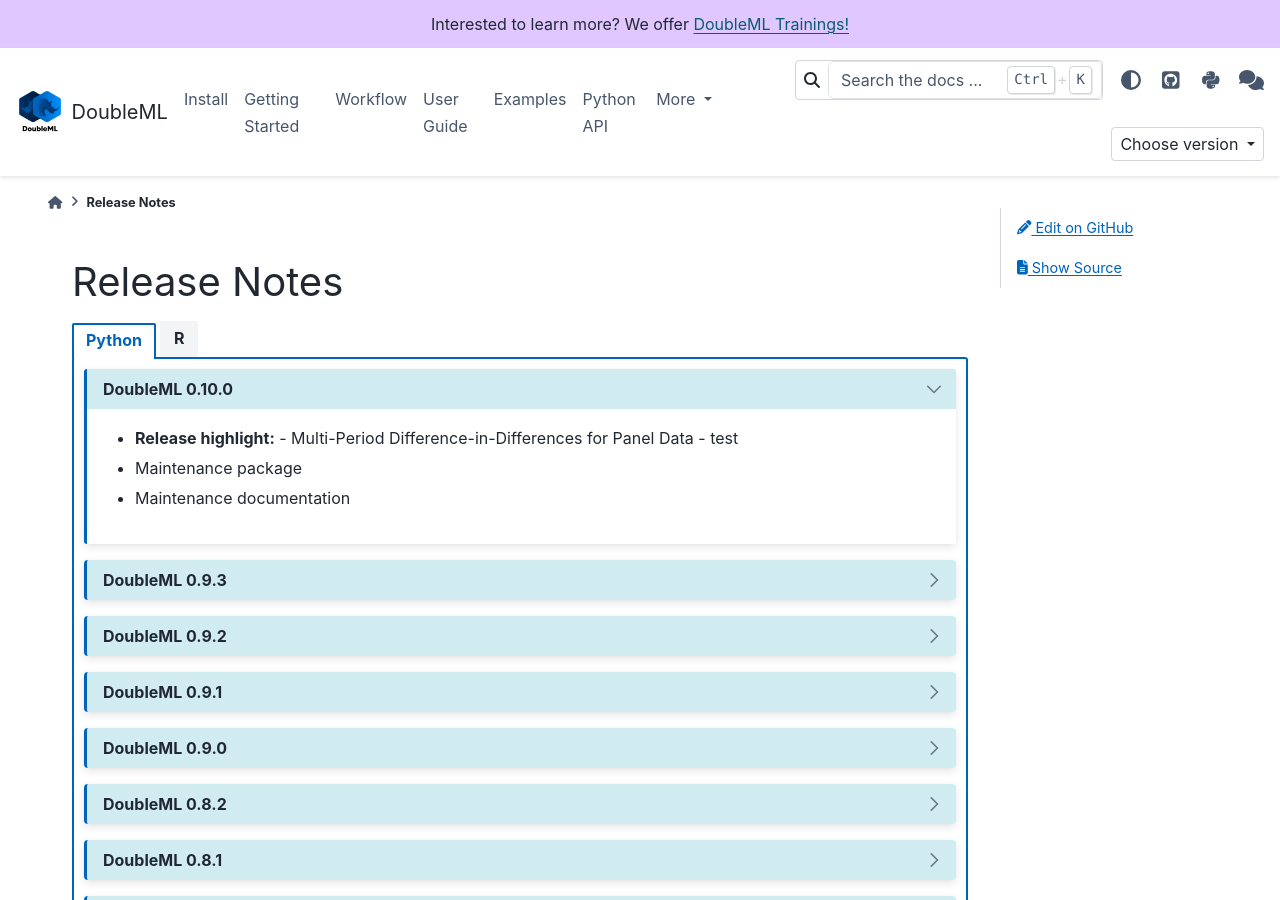
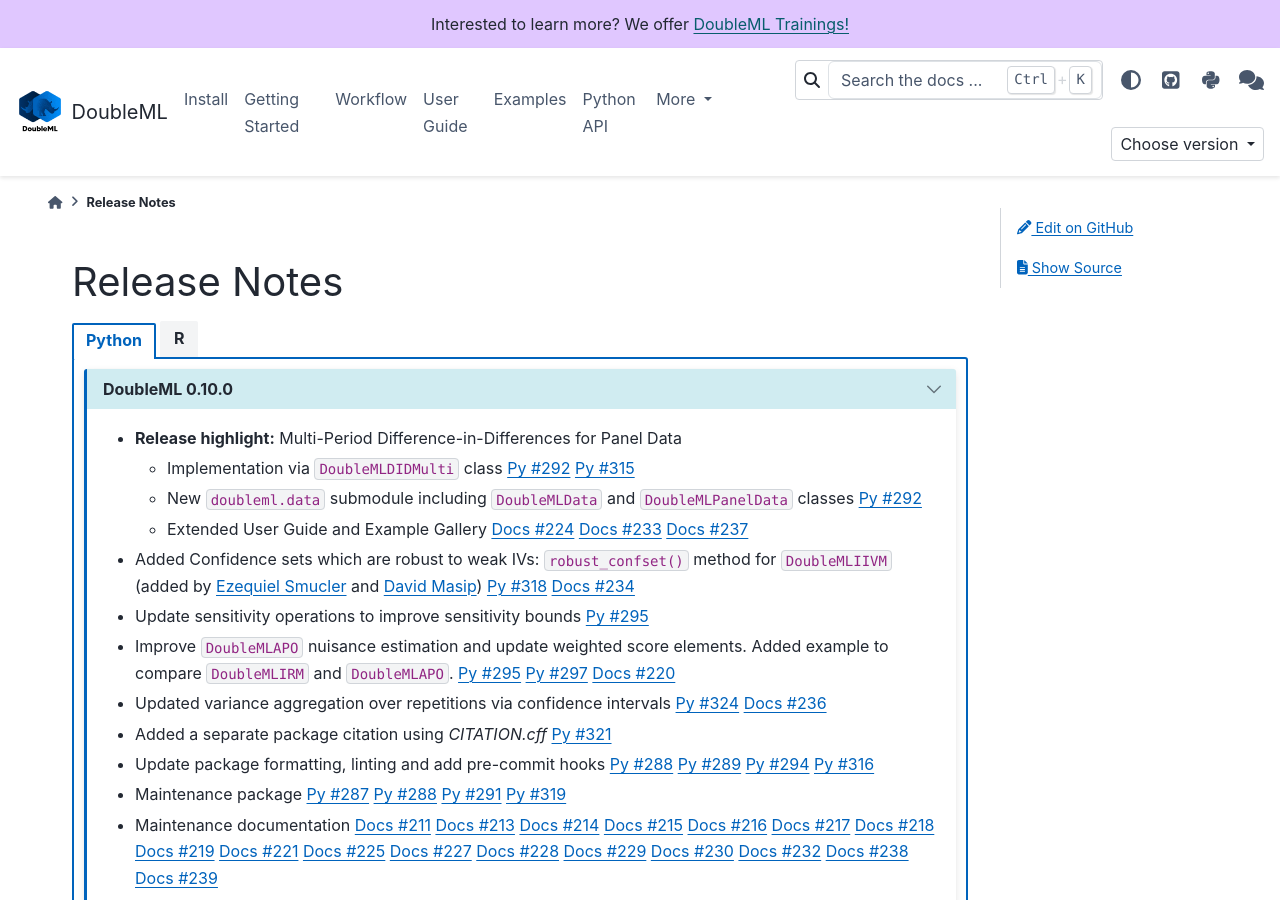
Before and after one commit to DoubleML/doubleml-docs, a Sphinx documentation site: the page built from doc/release/release.rst, in a window 1280 px wide and 900 px high. Built offline with Sphinx 7.4.7 and the PyData theme 0.15.4, drawn with Linux system fonts in a browser that asks for light colours; the version number could not be read and is left out.

Commit message:
add release notes

```diff
--- a/doc/release/release.rst
+++ b/doc/release/release.rst
@@ -11,13 +11,69 @@
       :class-title: sd-bg-primary sd-font-weight-bold
       :open:
 
-      - **Release highlight:**
-        - Multi-Period Difference-in-Differences for Panel Data
-        - test
+      - **Release highlight:** Multi-Period Difference-in-Differences for Panel Data
+
+        - Implementation via ``DoubleMLDIDMulti`` class
+          `Py #292 <https://github.com/DoubleML/doubleml-for-py/pull/292>`_
+          `Py #315 <https://github.com/DoubleML/doubleml-for-py/pull/315>`_
+        - New ``doubleml.data`` submodule including ``DoubleMLData`` and ``DoubleMLPanelData`` classes
+          `Py #292 <https://github.com/DoubleML/doubleml-for-py/pull/292>`_
+        - Extended User Guide and Example Gallery
+          `Docs #224 <https://github.com/DoubleML/doubleml-docs/pull/224>`_
+          `Docs #233 <https://github.com/DoubleML/doubleml-docs/pull/233>`_
+          `Docs #237 <https://github.com/DoubleML/doubleml-docs/pull/237>`_
+
+      - Added Confidence sets which are robust to weak IVs: ``robust_confset()`` method for ``DoubleMLIIVM``
+        (added by `Ezequiel Smucler <https://github.com/esmucler>`_ and `David Masip <https://github.com/david26694>`_)
+        `Py #318 <https://github.com/DoubleML/doubleml-for-py/pull/318>`_
+        `Docs #234 <https://github.com/DoubleML/doubleml-docs/pull/234>`_
+
+      - Update sensitivity operations to improve sensitivity bounds
+        `Py #295 <https://github.com/DoubleML/doubleml-for-py/pull/295>`_
+
+      - Improve ``DoubleMLAPO`` nuisance estimation and update weighted score elements.
+        Added example to compare ``DoubleMLIRM`` and ``DoubleMLAPO``.
+        `Py #295 <https://github.com/DoubleML/doubleml-for-py/pull/295>`_
+        `Py #297 <https://github.com/DoubleML/doubleml-for-py/pull/297>`_
+        `Docs #220 <https://github.com/DoubleML/doubleml-docs/pull/220>`_
+
+      - Updated variance aggregation over repetitions via confidence intervals
+        `Py #324 <https://github.com/DoubleML/doubleml-for-py/pull/324>`_
+        `Docs #236 <https://github.com/DoubleML/doubleml-docs/pull/236>`_
+
+      - Added a separate package citation using `CITATION.cff`
+        `Py #321 <https://github.com/DoubleML/doubleml-for-py/pull/321>`_
+
+      - Update package formatting, linting and add pre-commit hooks
+        `Py #288 <https://github.com/DoubleML/doubleml-for-py/pull/288>`_
+        `Py #289 <https://github.com/DoubleML/doubleml-for-py/pull/289>`_
+        `Py #294 <https://github.com/DoubleML/doubleml-for-py/pull/294>`_
+        `Py #316 <https://github.com/DoubleML/doubleml-for-py/pull/316>`_
 
       - Maintenance package
+        `Py #287 <https://github.com/DoubleML/doubleml-for-py/pull/287>`_
+        `Py #288 <https://github.com/DoubleML/doubleml-for-py/pull/288>`_
+        `Py #291 <https://github.com/DoubleML/doubleml-for-py/pull/291>`_
+        `Py #319 <https://github.com/DoubleML/doubleml-for-py/pull/319>`_
 
       - Maintenance documentation
+        `Docs #211 <https://github.com/DoubleML/doubleml-docs/pull/211>`_
+        `Docs #213 <https://github.com/DoubleML/doubleml-docs/pull/213>`_
+        `Docs #214 <https://github.com/DoubleML/doubleml-docs/pull/214>`_
+        `Docs #215 <https://github.com/DoubleML/doubleml-docs/pull/215>`_
+        `Docs #216 <https://github.com/DoubleML/doubleml-docs/pull/216>`_
+        `Docs #217 <https://github.com/DoubleML/doubleml-docs/pull/217>`_
+        `Docs #218 <https://github.com/DoubleML/doubleml-docs/pull/218>`_
+        `Docs #219 <https://github.com/DoubleML/doubleml-docs/pull/219>`_
+        `Docs #221 <https://github.com/DoubleML/doubleml-docs/pull/221>`_
+        `Docs #225 <https://github.com/DoubleML/doubleml-docs/pull/225>`_
+        `Docs #227 <https://github.com/DoubleML/doubleml-docs/pull/227>`_
+        `Docs #228 <https://github.com/DoubleML/doubleml-docs/pull/228>`_
+        `Docs #229 <https://github.com/DoubleML/doubleml-docs/pull/229>`_
+        `Docs #230 <https://github.com/DoubleML/doubleml-docs/pull/230>`_
+        `Docs #232 <https://github.com/DoubleML/doubleml-docs/pull/232>`_
+        `Docs #238 <https://github.com/DoubleML/doubleml-docs/pull/238>`_
+        `Docs #239 <https://github.com/DoubleML/doubleml-docs/pull/239>`_
 
     .. dropdown:: DoubleML 0.9.3
       :class-title: sd-bg-primary sd-font-weight-bold
@@ -514,9 +570,11 @@
 
       - Add sample selection models, thanks to new contributor Petra Jasenakova `@petronelaj <https://github.com/petronelaj>`_
         `R #213 <https://github.com/DoubleML/doubleml-for-r/pull/213>`_
+        `Docs #223 <https://github.com/DoubleML/doubleml-docs/pull/223>`_
       - Maintenance including updates to GitHub workflows
         `R #205 <https://github.com/DoubleML/doubleml-for-r/pull/205>`_
         `R #220 <https://github.com/DoubleML/doubleml-for-r/pull/220>`_
+        `Docs #226 <https://github.com/DoubleML/doubleml-docs/pull/226>`_
 
     .. dropdown:: DoubleML 1.0.1
       :class-title: sd-bg-primary sd-font-weight-bold
```
